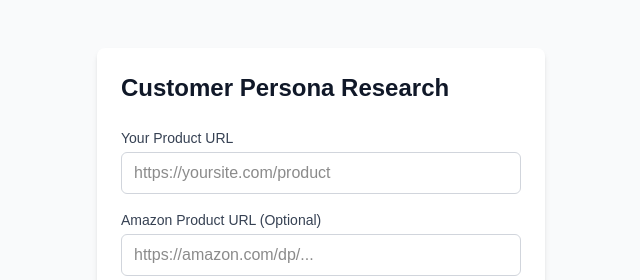
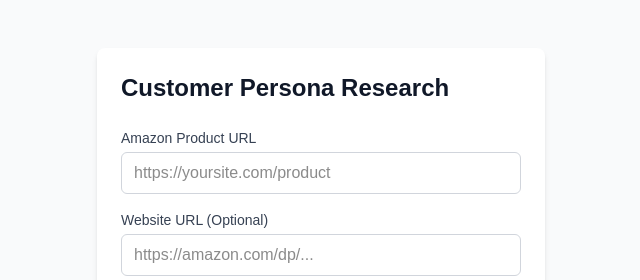
Before and after one commit to vidarr-ventures/bildur-persona, a Next.js app: page / in a window 1280 px wide. Shown: the top 280 px of the page, without its empty margins (319-959 px from the left). Built offline with nearby package versions, Linux system fonts and the light colour scheme.

Commit message:
Fix form labels for website URL and Amazon URL

```diff
--- a/src/app/page.tsx
+++ b/src/app/page.tsx
@@ -54,7 +54,7 @@ export default function Home() {
         <form onSubmit={handleSubmit} className="space-y-4">
           <div>
             <label className="block text-sm font-medium text-gray-700 mb-1">
-              Your Product URL
+              Amazon Product URL
             </label>
             <input
               type="url"
@@ -68,7 +68,7 @@ export default function Home() {
 
           <div>
             <label className="block text-sm font-medium text-gray-700 mb-1">
-              Amazon Product URL (Optional)
+              Website URL (Optional)
             </label>
             <input
               type="url"
```
